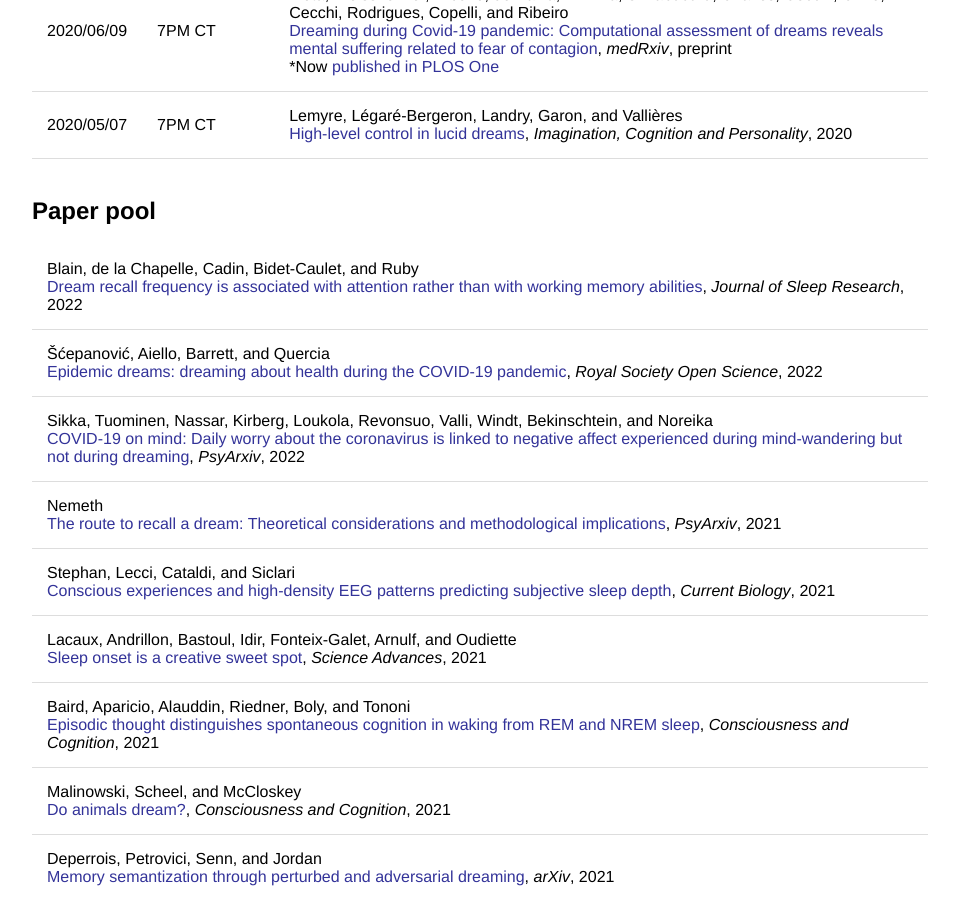
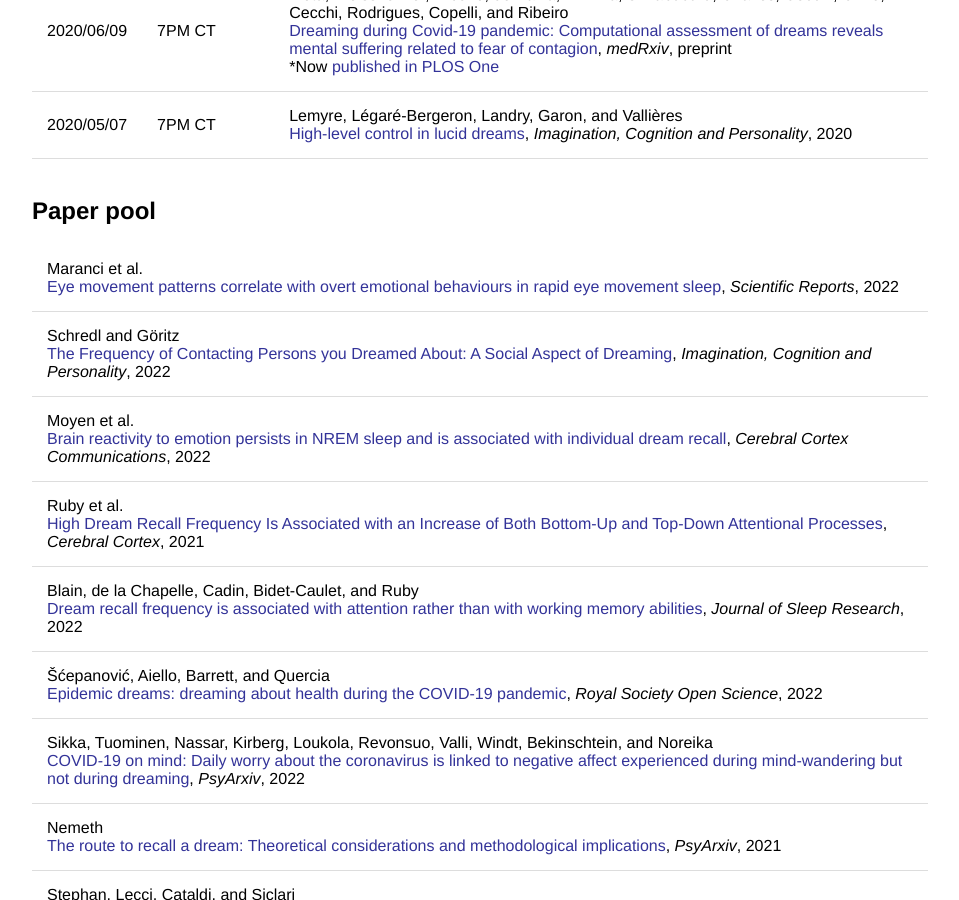
Before and after one commit to remrama/remrama.github.io, a Jekyll site: the page built from drrc/index.html, in a window 1280 px wide and 900 px high, scrolled down 2795 px. Shown: the whole window, without its empty margins (160-1119 px from the left). Built offline with Jekyll 4.4.1, drawn with Linux system fonts in a browser that asks for light colours.

Commit message:
Update index.html

```diff
--- a/drrc/index.html
+++ b/drrc/index.html
@@ -187,6 +187,18 @@ title: DRRC
             <col span="1" style="width: 100%;">
         </colgroup>
         <tr>
+            <td>Maranci et al.<br><a href="https://doi.org/10.1038/s41598-022-05905-5">Eye movement patterns correlate with overt emotional behaviours in rapid eye movement sleep</a>, <i>Scientific Reports</i>, 2022</td>
+        </tr>
+        <tr>
+            <td>Schredl and Göritz<br><a href="https://doi.org/10.1177/02762366221077631">The Frequency of Contacting Persons you Dreamed About: A Social Aspect of Dreaming</a>, <i>Imagination, Cognition and Personality</i>, 2022</td>
+        </tr>
+        <tr>
+            <td>Moyen et al.<br><a href="https://doi.org/10.1093/texcom/tgac003">Brain reactivity to emotion persists in NREM sleep and is associated with individual dream recall</a>, <i>Cerebral Cortex Communications</i>, 2022</td>
+        </tr>
+        <tr>
+            <td>Ruby et al.<br><a href="https://doi.org/10.1093/cercor/bhab445">High Dream Recall Frequency Is Associated with an Increase of Both Bottom-Up and Top-Down Attentional Processes</a>, <i>Cerebral Cortex</i>, 2021</td>
+        </tr>
+        <tr>
             <td>Blain, de la Chapelle, Cadin, Bidet-Caulet, and Ruby<br><a href="https://doi.org/10.1111/jsr.13557">Dream recall frequency is associated with attention rather than with working memory abilities</a>, <i>Journal of Sleep Research</i>, 2022</td>
         </tr>
         <tr>
```
